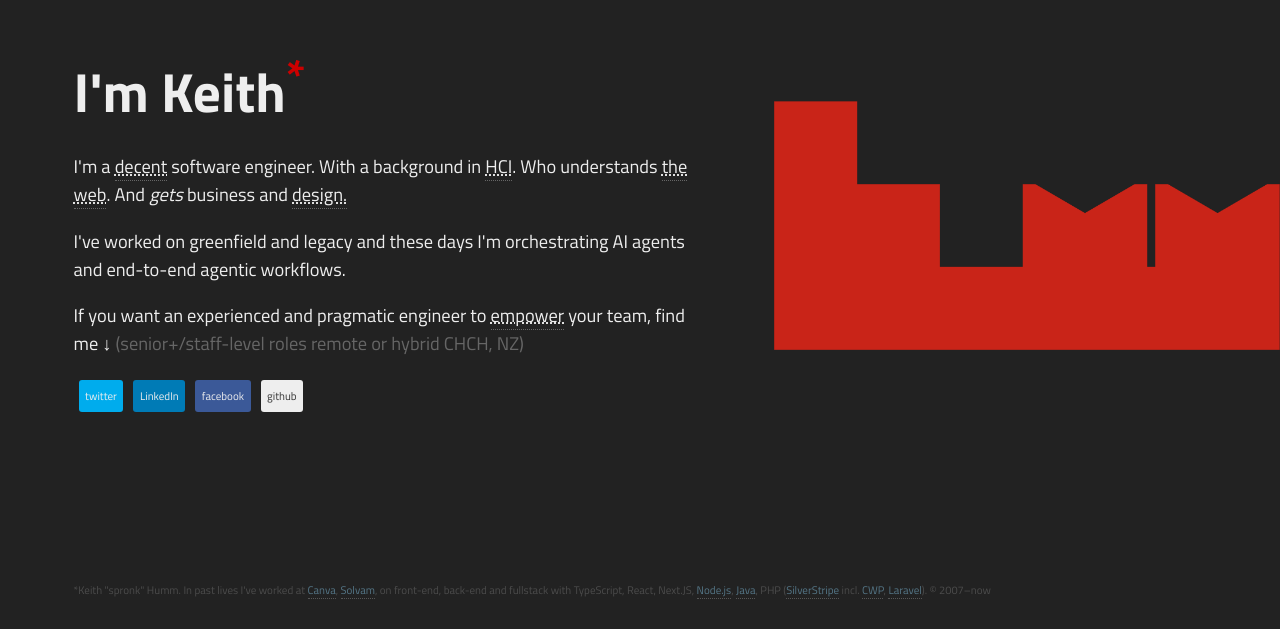
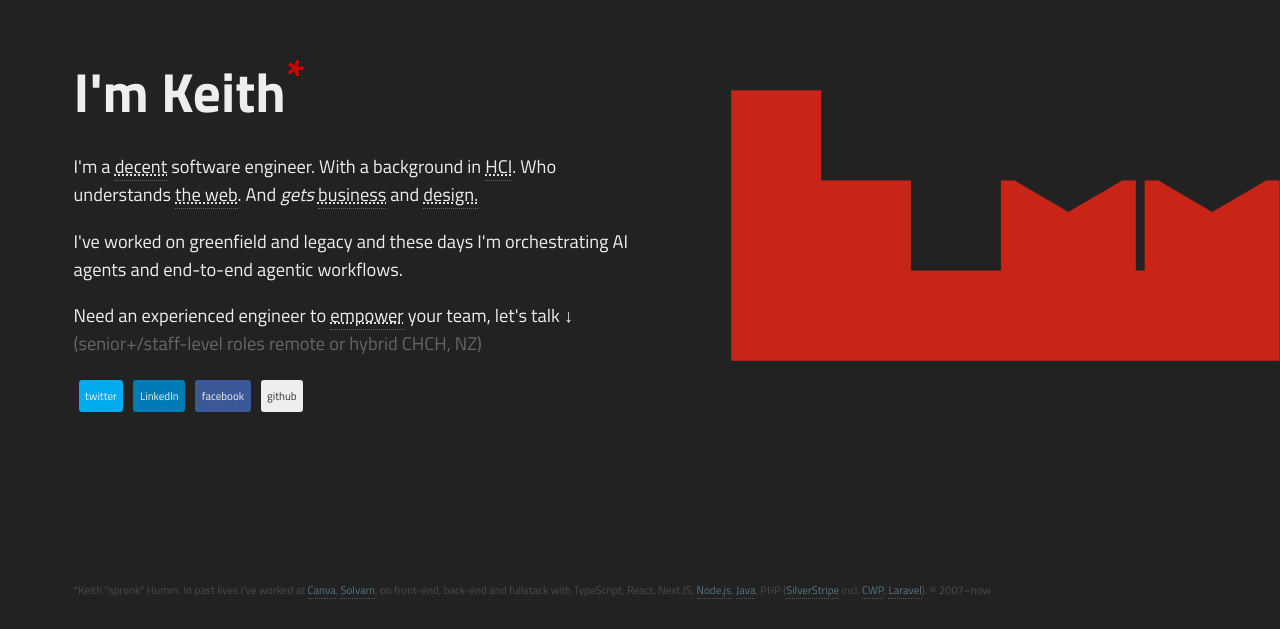
Before and after one commit to spronkey/spronkey.github.io, a plain HTML site: page index.html in a window 1280 px wide. Shown: the part 171-800 px from the top of the page. Drawn offline with Linux system fonts and the light colour scheme.

Commit message:
Slightly better words

```diff
--- a/index.html
+++ b/index.html
@@ -16,15 +16,15 @@
 			<section class="content">
 				<h1 class="large">I'm Keith<sup>*</sup></h1>
 				<article>
-					<p>I'm a <abbr title="i.e. I understand software architecture, maintainability, scalability, reliability and observability, Domain-driven design, TDD, OO design, patterns, SOLID, and work in many languages">decent</abbr>
+					<p>I'm a <abbr title="i.e. I understand software architecture, maintainability, scalability, reliability and observability, Domain-driven design, TDD, functional and OO design, patterns, SOLID, and work in many languages">decent</abbr>
 						software engineer.
 						With a background in <abbr title="...that's Human-Computer Interaction. Like UX, but more science and less buzzword.">HCI</abbr>.
 						Who understands <abbr title="i.e. I'm well versed in HTML5, the semantic web, CSS, front-end work, HTTP, JavaScript engineering, and web application security">the web</abbr>.
-						And <em>gets</em> <abbr title="Making pragmatic decisions and tradeoffs, understanding customers, product-market fit, cost management, "></abbr>business</a> and
+						And <em>gets</em> <abbr title="Making pragmatic decisions and tradeoffs, understanding customers, product-market fit, organisational barriers, cost management">business</abbr> and
 					    <abbr title="Not just pretty pictures, but UCD, accessibility, visual psychology, gestalt principles, emotive design">design.</abbr>
 					</p>
 					<p>I've worked on greenfield and legacy and these days I'm orchestrating AI agents and end-to-end agentic workflows.</p>
-					<p>If you want an experienced and pragmatic engineer to <abbr title="I'm big on psychological safety, context sharing, and helping others grow">empower</abbr> your team, find me &darr;
+					<p>Need an experienced engineer to <abbr title="I'm big on psychological safety, context sharing, and helping others grow their skills and impact">empower</abbr> your team, let&apos;s talk &darr;
 						<span class="dark">(senior+/staff-level roles remote or hybrid CHCH, NZ)</span>
 					</p>
 				</article>
```
